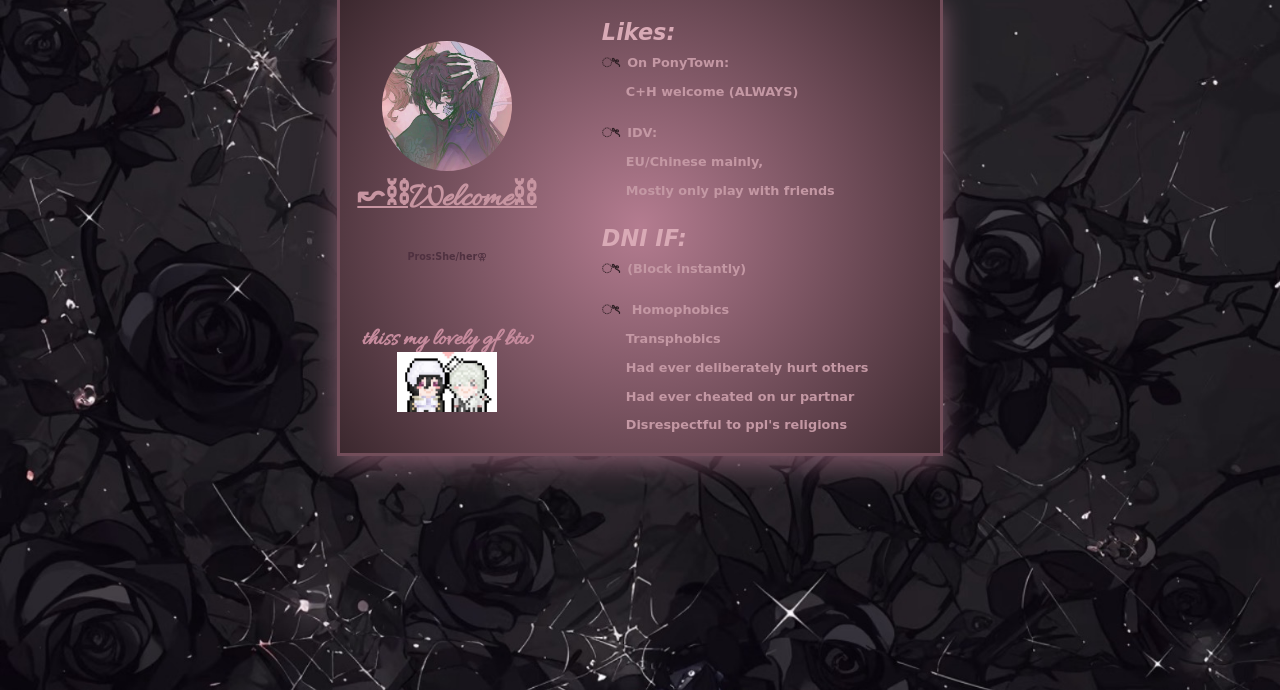
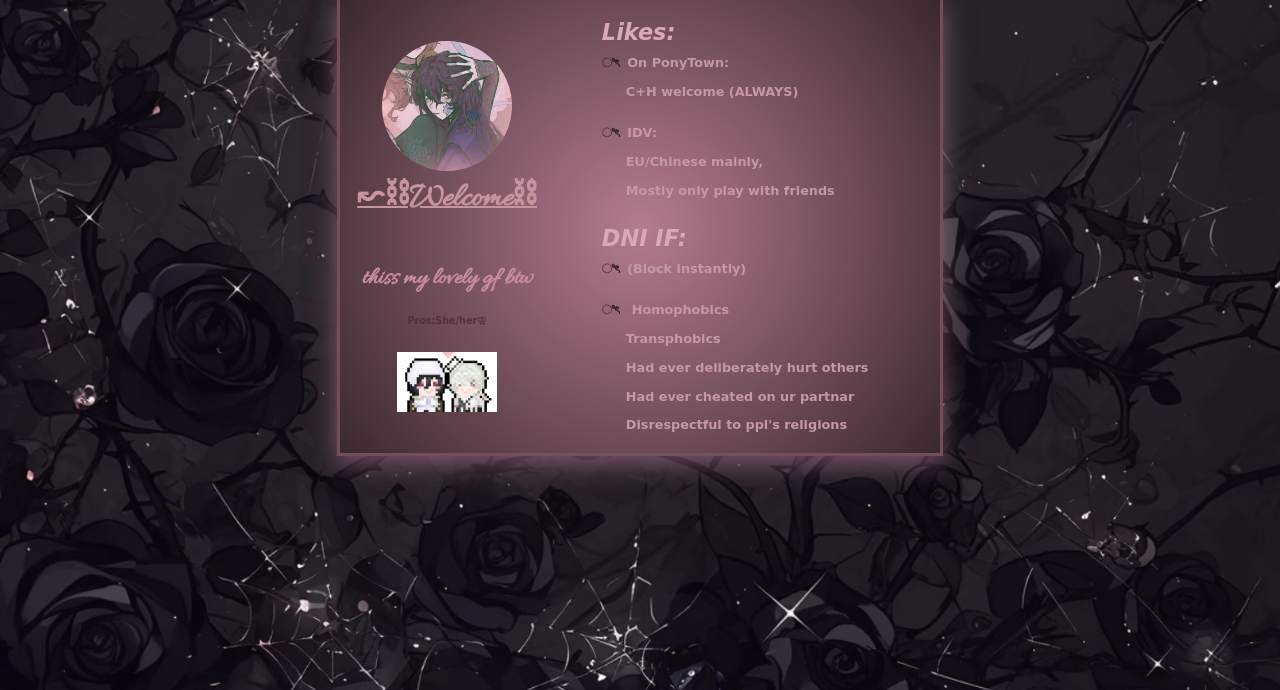
Before and after one commit to LussssSun/HomePage, a website: page index.html in a window 1280 px wide. Shown: the part 144-834 px from the top of the page. Drawn offline with Linux system fonts and the light colour scheme; a web font is replaced by a local one.

Commit message:
Fix duplicate h5 element for girlfriend description

```diff
--- a/index.html
+++ b/index.html
@@ -41,8 +41,8 @@
           <div class="card">
             <img id="profilepic" src="lussProfile.jpg" class="image" />
             <h2 class="wel"> ↜⛓Welcome⛓</h2>
+            <h5 class="click" id="gf">thiss my lovely gf btw</h5>
             <h5>Pros:She/her⚢</h5>
-            <h5 class="click">thiss my lovely gf btw</h5>
             <img id="profilepic_" src="Fyolaipic1.jpg" class="imageSkk1" />
           </div>
           <div class="card">
```
